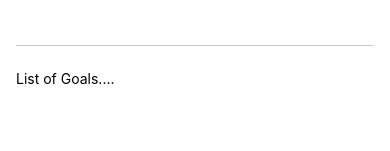
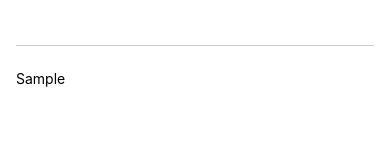
Before and after one commit to Krishnaveni-Mestree/RN-Course-Goal-App, a React Native app: screen / in a window 390 px wide. Both pictures are taken after typing "Sample" into the empty fields and a click on the button "ADD GOAL". Shown: the part 149-300 px from the top of the page. Built offline with nearby package versions, Linux system fonts and the light colour scheme.

Commit message:
Managing A List of Course Goals in our App

```diff
--- a/App.js
+++ b/App.js
@@ -3,15 +3,24 @@ import { useState } from 'react';
 import { Button, StyleSheet, Text, TextInput, View } from 'react-native';
 
 export default function App() {
-  const [enteredText,setEnteredText]=useState('');
+  const [enteredGoalText,setEnteredGoalText]=useState('');
+  const [courseGoals,setCourseGoals]=useState([]);
 
   function goalInputHandler(enteredText){
     //console.log(enteredText);
-    setEnteredText(enteredText)
+    setEnteredGoalText(enteredText)
   };
 
   function addGoalHandler(){
-    console.log(enteredText);
+    //console.log(enteredGoalText);
+    //setCourseGoals([...courseGoals,enteredGoalText]) //this is not bestway of updating state
+    setCourseGoals((currentCourseGoals)=>[
+      ...currentCourseGoals,
+      enteredGoalText,
+    ]);
+    //If your new state depends on the previous state,
+    // a better way of updating is to pass a function to this state updating function,
+    //a function which will be called automatically by React then derive the new state.
   };
   return (
     <View style={styles.appContainer}>
@@ -27,7 +36,9 @@ export default function App() {
         />
       </View>
       <View style={styles.goalsContainer}>
-        <Text>List of Goals....</Text>
+        {
+          courseGoals.map((goal,i)=><Text key={i}>{goal}</Text>)
+        }
       </View>
     </View>
   );
```
